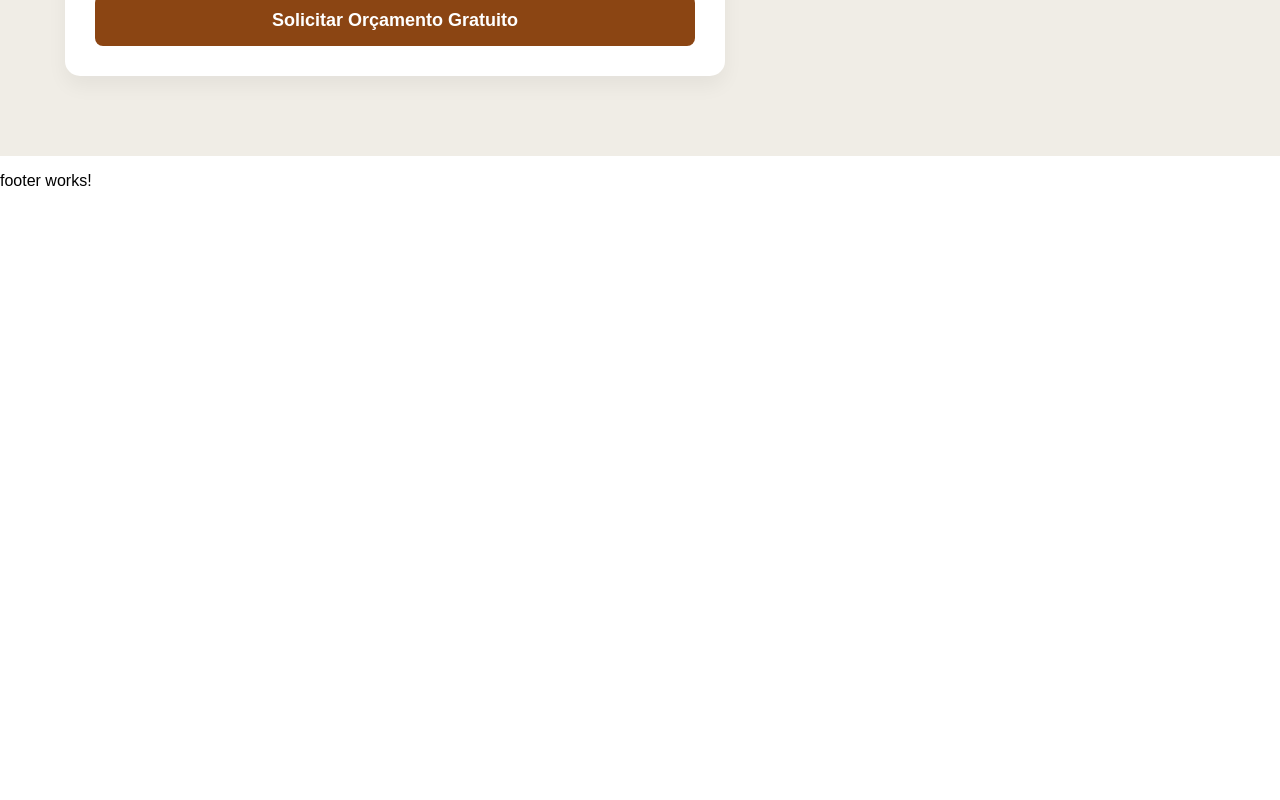
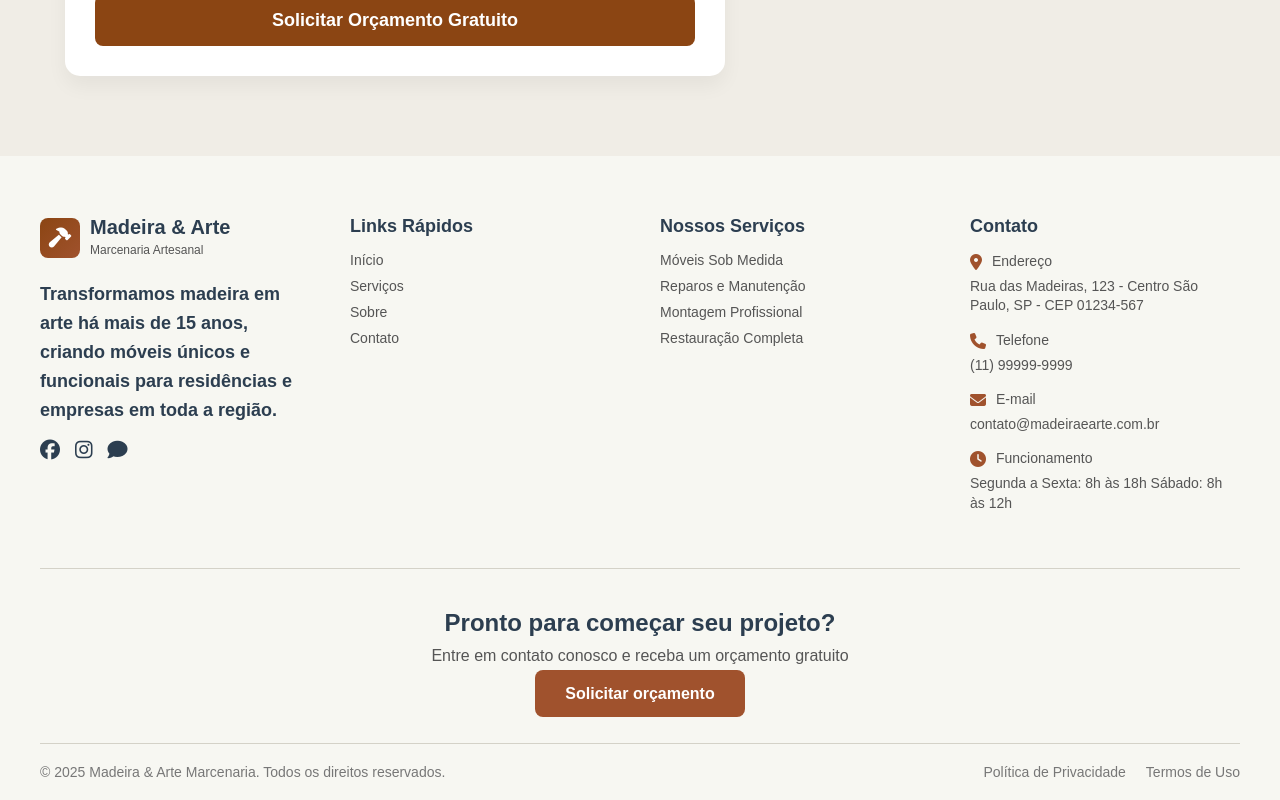
Before and after one commit to gabrielmdss/servicosPro, an Angular app: page / in a window 1280 px wide. Shown: the part 4440-5240 px from the top of the page. Before the commit the page ends 4630 px from the top, so only its background shows below. Built offline with nearby package versions, Linux system fonts and the light colour scheme.

Commit message:
feat: estiliza footer

```diff
--- a/src/components/footer/footer.component.css
+++ b/src/components/footer/footer.component.css
@@ -0,0 +1,261 @@
+/* Container principal do rodapé */
+.footer-container {
+  background-color: #f7f7f2; /* Tom de bege claro para o fundo */
+  color: #2c3e50; /* Tom de marrom escuro para o texto principal */
+  padding: 60px 20px 20px;
+  box-sizing: border-box;
+}
+
+/* Seção superior - Informações principais */
+.top-section-container {
+  width: 100%;
+  max-width: 1200px;
+  margin: 0 auto;
+  display: flex;
+  justify-content: space-between;
+  gap: 40px;
+  flex-wrap: wrap;
+  border-bottom: 1px solid #d4d2c8; /* Linha divisória sutil */
+  padding-bottom: 40px;
+}
+
+/* Seções individuais dentro do top-section */
+.top-section-container .sobre,
+.top-section-container .links,
+.top-section-container .servicos,
+.top-section-container .contato {
+  flex: 1;
+  min-width: 200px;
+}
+
+/* Estilo do logo no rodapé */
+.sobre .logo-container {
+  display: flex;
+  align-items: center;
+  margin-bottom: 20px;
+}
+
+.sobre .logo-container .icon-box {
+  background: linear-gradient(to bottom right, #8b4513, #a0522d);
+  width: 40px;
+  height: 40px;
+  display: flex;
+  justify-content: center;
+  align-items: center;
+  border-radius: 8px;
+}
+
+.sobre .logo-container .icon-box .icon {
+  font-size: 20px;
+  color: white;
+}
+
+.sobre .logo-container .logo-texto-container {
+  margin-left: 10px;
+}
+
+.sobre .logo-container .logo-texto-container span {
+  font-size: 20px;
+  font-weight: bold;
+  margin: 0;
+  color: #2c3e50;
+}
+
+.sobre .logo-container .logo-texto-container p {
+  font-size: 12px;
+  margin-top: 2px;
+  color: #555;
+}
+
+.sobre p {
+  font-size: 14px;
+  line-height: 1.6;
+  color: #555;
+}
+
+/* Links de redes sociais */
+.sobre ol {
+  display: flex;
+  gap: 15px;
+  list-style: none;
+  padding: 0;
+  margin-top: 20px;
+}
+
+.sobre ol a {
+  color: #2c3e50;
+  font-size: 20px;
+  transition: color 0.3s ease;
+}
+
+.sobre ol a:hover {
+  color: #8b4513; /* Tom de marrom mais escuro no hover */
+}
+
+/* Títulos das seções de links */
+.top-section-container p,
+.top-section-container ul,
+.top-section-container ol {
+  margin: 0;
+  padding: 0;
+}
+
+.top-section-container > div > p {
+  font-size: 18px;
+  font-weight: bold;
+  margin-bottom: 15px;
+  color: #2c3e50;
+}
+
+/* Estilo para links rápidos e serviços */
+.links ol,
+.servicos ul {
+  list-style: none;
+}
+
+.links ol a,
+.servicos li {
+  color: #555;
+  text-decoration: none;
+  font-size: 14px;
+  margin-bottom: 10px;
+  display: block;
+  transition: color 0.3s ease;
+}
+
+.links ol a:hover,
+.servicos li:hover {
+  color: #a0522d;
+}
+
+/* Seção de contato */
+.contato-item {
+  margin-bottom: 15px;
+}
+
+.contato-linha {
+  display: flex;
+  align-items: center;
+  margin-bottom: 5px;
+}
+
+.contato-linha i {
+  color: #a0522d;
+  margin-right: 10px;
+}
+
+.contato-item p {
+  margin: 0;
+  font-size: 14px;
+  color: #555;
+  line-height: 1.4;
+}
+
+/* Seção do meio - Call-to-action */
+.middle-section-container {
+  width: 100%;
+  max-width: 1200px;
+  margin: 40px auto;
+  text-align: center;
+}
+
+.middle-section-container span {
+  font-size: 24px;
+  font-weight: bold;
+  display: block;
+  color: #2c3e50;
+}
+
+.middle-section-container p {
+  font-size: 16px;
+  color: #555;
+  margin: 10px 0 20px;
+}
+
+.middle-section-container a {
+  background: #a0522d;
+  color: white;
+  border: none;
+  padding: 15px 30px;
+  border-radius: 8px;
+  font-weight: bold;
+  cursor: pointer;
+  transition: background-color 0.3s ease;
+  text-decoration: none;
+}
+
+.middle-section-container a:hover {
+  background: #8b4513;
+}
+
+/* Seção inferior - Direitos autorais */
+.bottom-section-container {
+  width: 100%;
+  max-width: 1200px;
+  margin: 0 auto;
+  display: flex;
+  justify-content: space-between;
+  align-items: center;
+  font-size: 14px;
+  color: #777;
+  padding-top: 20px;
+  border-top: 1px solid #d4d2c8;
+}
+
+.bottom-section-container a {
+  color: #777;
+  text-decoration: none;
+  margin-left: 20px;
+  transition: color 0.3s ease;
+}
+
+.bottom-section-container a:hover {
+  color: #a0522d;
+}
+
+/* ------------------- */
+/* Responsividade do Rodapé */
+/* ------------------- */
+@media (max-width: 768px) {
+  .top-section-container {
+    flex-direction: column;
+    align-items: flex-start;
+  }
+
+  .top-section-container .sobre,
+  .top-section-container .links,
+  .top-section-container .servicos,
+  .top-section-container .contato {
+    min-width: 100%;
+  }
+
+  .bottom-section-container {
+    flex-direction: column;
+    text-align: center;
+    gap: 15px;
+  }
+
+  .bottom-section-container div:last-child {
+      display: flex;
+      flex-direction: column;
+      gap: 5px;
+  }
+
+  .bottom-section-container a {
+      margin: 0;
+  }
+}
+
+@media (max-width: 480px) {
+  .footer-container {
+    padding: 40px 15px 15px;
+  }
+
+  .middle-section-container span {
+    font-size: 20px;
+  }
+
+  .middle-section-container p {
+    font-size: 14px;
+  }
+}
--- a/src/components/footer/footer.component.html
+++ b/src/components/footer/footer.component.html
@@ -1 +1,93 @@
-<p>footer works!</p>
+<div class="footer-container">
+  <div class="top-section-container">
+    <div class="sobre">
+      <div class="logo-container">
+        <div class="icon-box">
+          <i class="icon fa-solid fa-hammer"></i>
+        </div>
+        <div class="logo-texto-container">
+          <span>Madeira & Arte</span>
+          <p>Marcenaria Artesanal</p>
+        </div>
+      </div>
+      <p>
+        Transformamos madeira em arte há mais de 15 anos, criando móveis únicos
+        e funcionais para residências e empresas em toda a região.
+      </p>
+      <ol>
+        <li>
+          <a href=""><i class="fa-brands fa-facebook"></i></a>
+        </li>
+        <li>
+          <a href=""><i class="fa-brands fa-instagram"></i></a>
+        </li>
+        <li>
+          <a href=""><i class="fa-solid fa-comment"></i></a>
+        </li>
+      </ol>
+    </div>
+    <div class="links">
+      <p>Links Rápidos</p>
+      <ol>
+        <li><a href="#inicio">Início</a></li>
+        <li><a href="#servicos">Serviços</a></li>
+        <li><a href="#sobre">Sobre</a></li>
+        <li><a href="#contato">Contato</a></li>
+      </ol>
+    </div>
+    <div class="servicos">
+      <p>Nossos Serviços</p>
+      <ul>
+        <li>Móveis Sob Medida</li>
+        <li>Reparos e Manutenção</li>
+        <li>Montagem Profissional</li>
+        <li>Restauração Completa</li>
+      </ul>
+    </div>
+    <div class="contato">
+      <p>Contato</p>
+      <div class="contato-item">
+        <div class="contato-linha">
+          <i class="fa-solid fa-location-dot"></i>
+          <p>Endereço</p>
+        </div>
+        <p>Rua das Madeiras, 123 - Centro São Paulo, SP - CEP 01234-567</p>
+      </div>
+      <div class="contato-item">
+        <div class="contato-linha">
+          <i class="fa-solid fa-phone"></i>
+          <p>Telefone</p>
+        </div>
+        <p>(11) 99999-9999</p>
+      </div>
+      <div class="contato-item">
+        <div class="contato-linha">
+          <i class="fa-solid fa-envelope"></i>
+          <p>E-mail</p>
+        </div>
+        <p>contato&#64;madeiraearte.com.br</p>
+      </div>
+      <div class="contato-item">
+        <div class="contato-linha">
+          <i class="fa-solid fa-clock"></i>
+          <p>Funcionamento</p>
+        </div>
+        <p>Segunda a Sexta: 8h às 18h Sábado: 8h às 12h</p>
+      </div>
+    </div>
+  </div>
+  <div class="middle-section-container">
+    <span>Pronto para começar seu projeto?</span>
+    <p>Entre em contato conosco e receba um orçamento gratuito</p>
+    <a href="#orcamento">Solicitar orçamento</a>
+  </div>
+  <div class="bottom-section-container">
+    <div class="credenciais">
+      © 2025 Madeira & Arte Marcenaria. Todos os direitos reservados.
+    </div>
+    <div>
+      <a href="">Política de Privacidade</a>
+      <a href="">Termos de Uso</a>
+    </div>
+  </div>
+</div>
```
